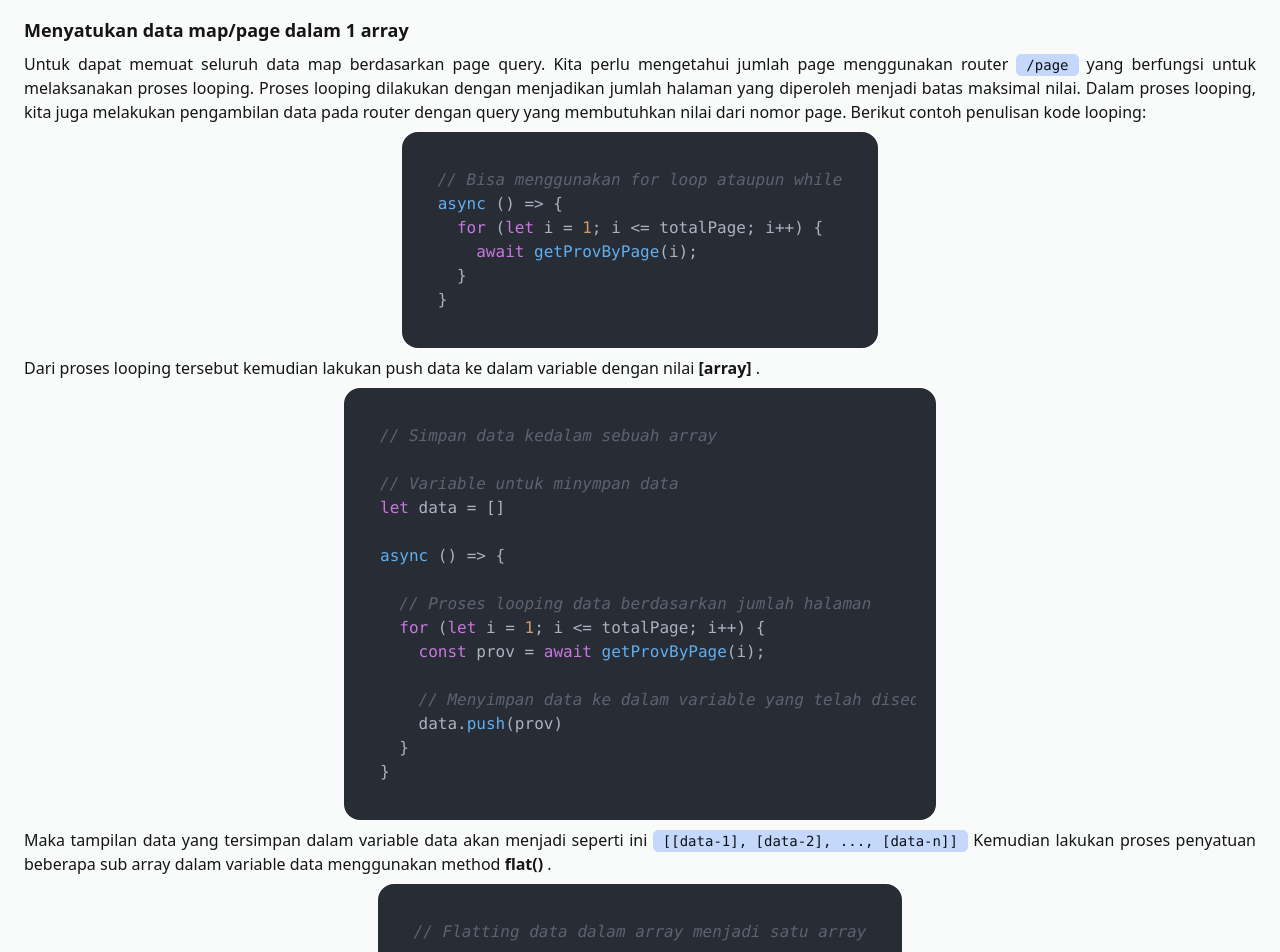
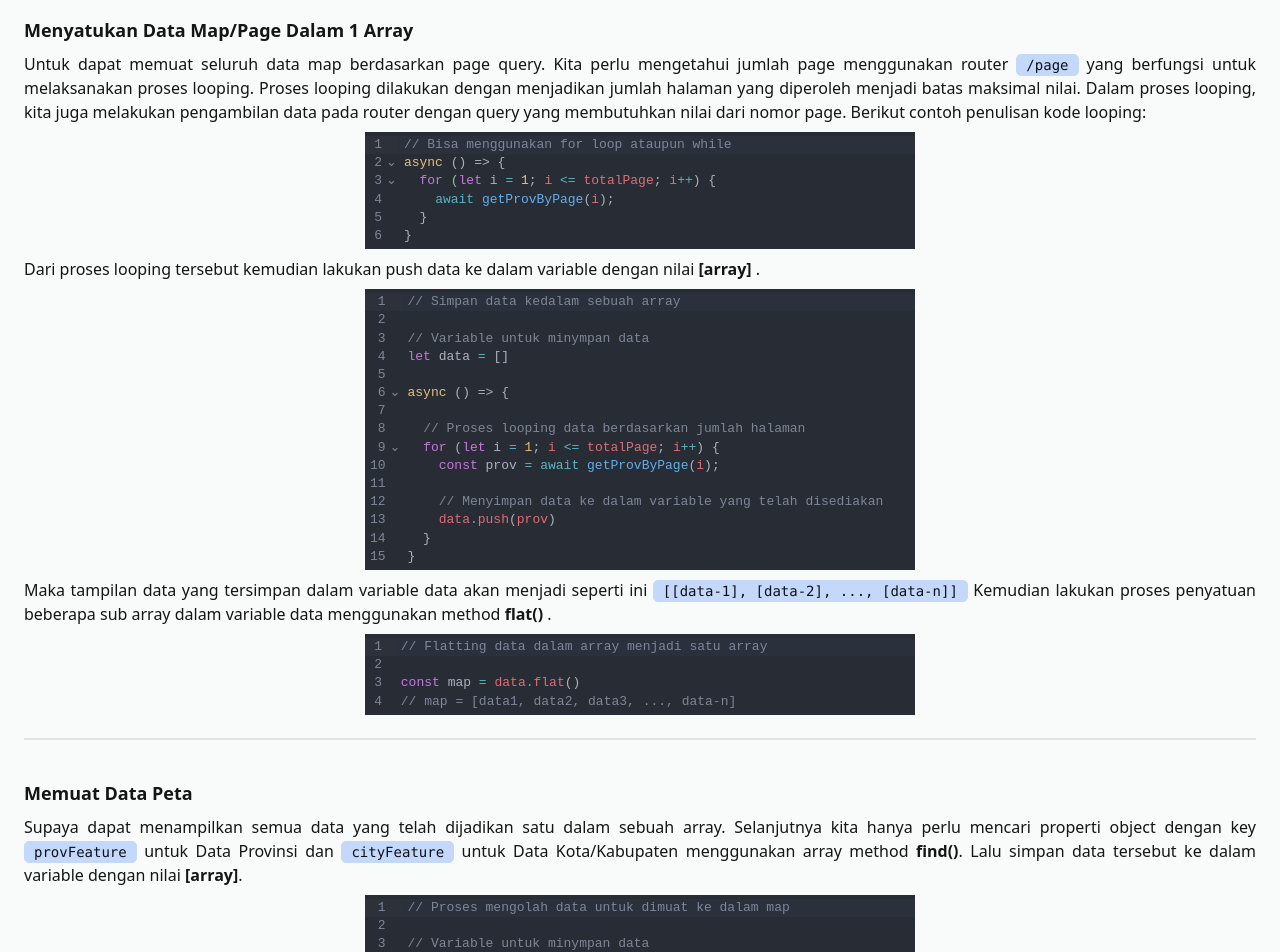
Before and after one commit to Z4nR/WhatGeo, a React (Vite) app in the folder client/: page /WhatGeo/guide in a window 1280 px wide. Shown: the part 80-1032 px from the top of the page. Built offline with nearby package versions, Linux system fonts and the light colour scheme; no server answers.

Commit message:
update example page

```diff
--- a/client/src/components/guide/LoadAll.jsx
+++ b/client/src/components/guide/LoadAll.jsx
@@ -1,17 +1,12 @@
-import { useEffect } from 'react';
-import hljs from 'highlight.js';
-import 'highlight.js/styles/atom-one-dark.css';
 import { flattingData, loopingCode, saveData } from '@/utils/code-guide';
+import { javascript } from '@codemirror/lang-javascript';
+import ReactCodeMirror from '@uiw/react-codemirror';
 
 export default function LoadAll() {
-  useEffect(() => {
-    hljs.highlightAll();
-  }, []);
-
   return (
     <div className="pt-4">
       <h1 className="text-lg font-bold">
-        Menyatukan data map/page dalam 1 array
+        Menyatukan Data Map/Page Dalam 1 Array
       </h1>
       <p className="py-2 text-justify">
         Untuk dapat memuat seluruh data map berdasarkan page query. Kita perlu
@@ -23,20 +18,30 @@ export default function LoadAll() {
         router dengan query yang membutuhkan nilai dari nomor page. Berikut
         contoh penulisan kode looping:
       </p>
-      <div className="mockup-code md:w-fit xs:max-w-screen-sm pl-5">
-        <pre>
-          <code className="language-javascript">{loopingCode}</code>
-        </pre>
-      </div>
+      <ReactCodeMirror
+        className="flex justify-center"
+        value={loopingCode}
+        editable={false}
+        basicSetup
+        readOnly
+        theme={'dark'}
+        width="550px"
+        extensions={[javascript({ jsx: true })]}
+      />
       <p className="py-2 text-justify">
         Dari proses looping tersebut kemudian lakukan push data ke dalam
         variable dengan nilai <b>[array]</b> .
       </p>
-      <div className="mockup-code md:w-fit xs:max-w-screen-sm pl-5">
-        <pre>
-          <code className="language-javascript">{saveData}</code>
-        </pre>
-      </div>
+      <ReactCodeMirror
+        className="flex justify-center"
+        value={saveData}
+        editable={false}
+        basicSetup
+        readOnly
+        theme={'dark'}
+        width="550px"
+        extensions={[javascript({ jsx: true })]}
+      />
       <p className="py-2 text-justify">
         Maka tampilan data yang tersimpan dalam variable data akan menjadi
         seperti ini{' '}
@@ -46,11 +51,16 @@ export default function LoadAll() {
         Kemudian lakukan proses penyatuan beberapa sub array dalam variable data
         menggunakan method <b>flat()</b> .
       </p>
-      <div className="mockup-code md:w-fit xs:max-w-screen-sm pl-5">
-        <pre>
-          <code className="language-javascript">{flattingData}</code>
-        </pre>
-      </div>
+      <ReactCodeMirror
+        className="flex justify-center"
+        value={flattingData}
+        editable={false}
+        basicSetup
+        readOnly
+        theme={'dark'}
+        width="550px"
+        extensions={[javascript({ jsx: true })]}
+      />
       <div className="divider" />
     </div>
   );
--- a/client/src/components/guide/LoadMap.jsx
+++ b/client/src/components/guide/LoadMap.jsx
@@ -1,13 +1,8 @@
-import { useEffect } from 'react';
-import hljs from 'highlight.js';
-import 'highlight.js/styles/atom-one-dark.css';
 import { loadMap } from '@/utils/code-guide';
+import { javascript } from '@codemirror/lang-javascript';
+import ReactCodeMirror from '@uiw/react-codemirror';
 
 export default function LoadMap() {
-  useEffect(() => {
-    hljs.highlightAll();
-  }, []);
-
   return (
     <div className="pt-4">
       <h1 className="text-lg font-bold">Memuat Data Peta</h1>
@@ -21,11 +16,16 @@ export default function LoadMap() {
         Data Kota/Kabupaten menggunakan array method <b>find()</b>. Lalu simpan
         data tersebut ke dalam variable dengan nilai <b>[array]</b>.
       </p>
-      <div className="mockup-code md:w-fit xs:max-w-screen-sm pl-5">
-        <pre>
-          <code className="language-javascript">{loadMap}</code>
-        </pre>
-      </div>
+      <ReactCodeMirror
+        className="flex justify-center"
+        value={loadMap}
+        editable={false}
+        basicSetup
+        readOnly
+        theme={'dark'}
+        width="550px"
+        extensions={[javascript({ jsx: true })]}
+      />
       <div className="divider" />
     </div>
   );
```
